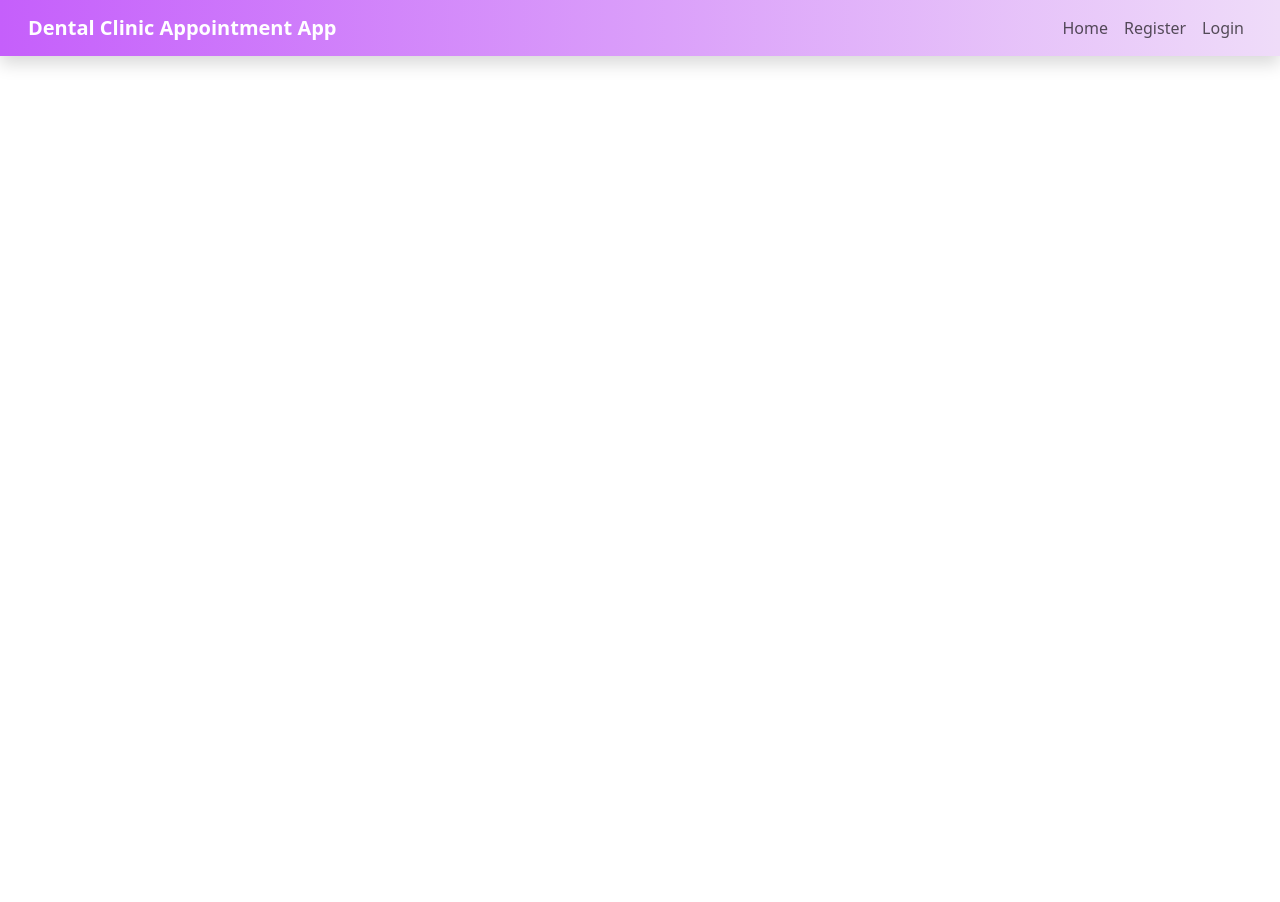
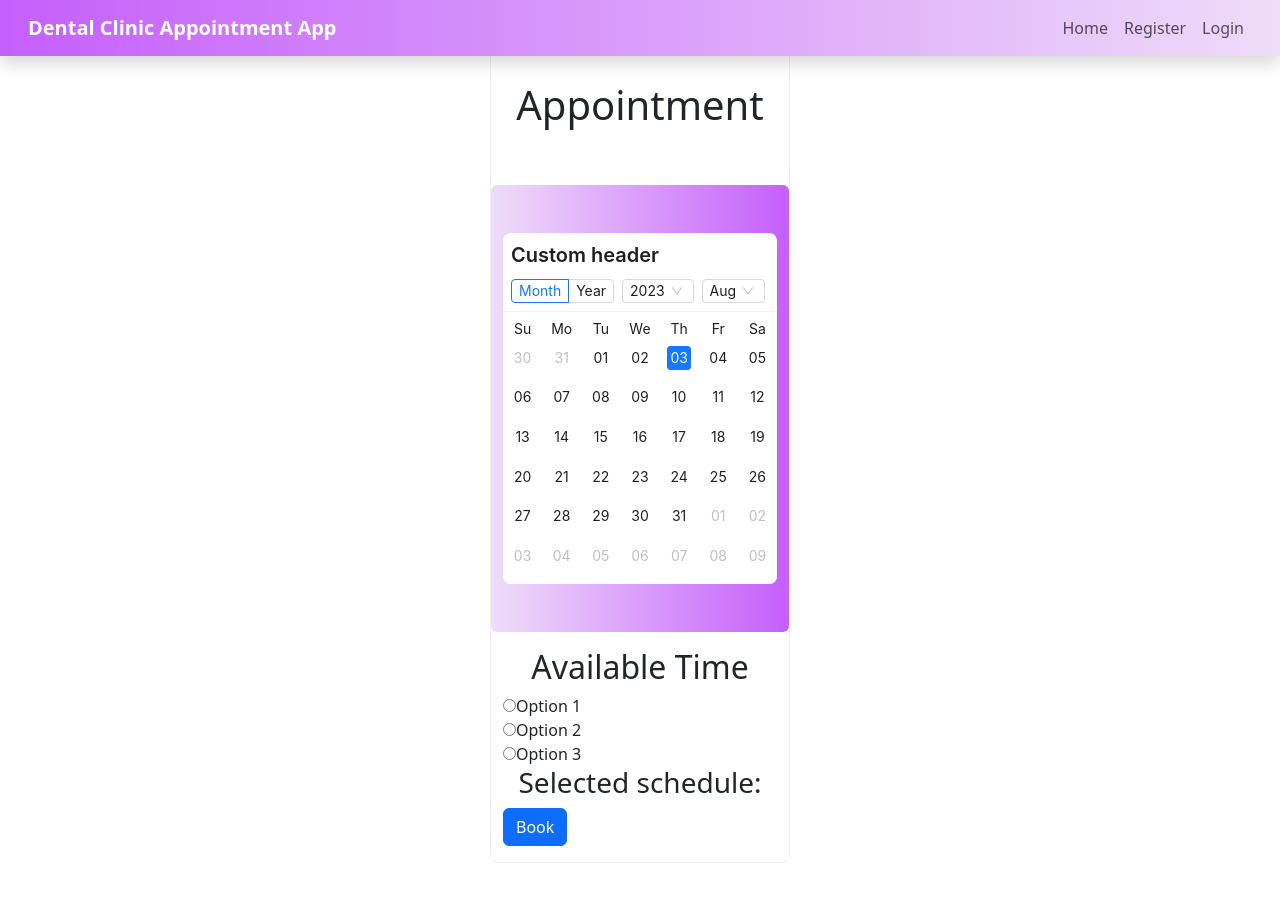
Before and after one commit to AlexisDeGuzman/dental-booking-frontend, a React (Create React App) app: page /appointments in a window 1280 px wide. Shown: the top 902 px of the page. Before the commit the page ends 800 px from the top, so only its background shows below. Built offline with nearby package versions, Linux system fonts and the light colour scheme; no server answers.

Commit message:
Installed antd, added calendar and radio buttons in appointment

```diff
--- a/package.json
+++ b/package.json
@@ -3,9 +3,11 @@
   "version": "0.1.0",
   "private": true,
   "dependencies": {
+    "@ant-design/icons": "^5.2.4",
     "@testing-library/jest-dom": "^5.17.0",
     "@testing-library/react": "^13.4.0",
     "@testing-library/user-event": "^13.5.0",
+    "antd": "^5.8.1",
     "bootstrap": "^5.3.1",
     "react": "^18.2.0",
     "react-bootstrap": "^2.8.0",
--- a/src/pages/Appointments.js
+++ b/src/pages/Appointments.js
@@ -1,8 +1,182 @@
+import { useState, useEffect } from 'react';
 
-const Appointments = () => {
+import React from 'react';
+import dayjs from 'dayjs';
+import 'dayjs/locale/zh-cn';
+import dayLocaleData from 'dayjs/plugin/localeData';
+import { Calendar, Col, Radio, Row, Select, Typography, theme } from 'antd';
+import { Container, Row as RowBstrap, Col as ColBstrap, Button } from 'react-bootstrap';
+dayjs.extend(dayLocaleData);
+
+
+
+const Appointment = () => {
+    // Get the current date in the format "YYYY-MM-DD"
+    const currentDate = dayjs().format('YYYY-MM-DD');
+
+    // Initialization
+    const { token } = theme.useToken();
+    const [ date, setDate ] = useState(currentDate);
+    const [ time, setTime ] = useState('');
+    const [selectedValue, setSelectedValue] = useState(null);
+
+    // Handle date selection
+    const onDateSelect = (date) => {
+        setDate(date.format('YYYY-MM-DD'));
+    };
+
+    const wrapperStyle = {
+        width: 300,
+        border: `1px solid ${token.colorBorderSecondary}`,
+        borderRadius: token.borderRadiusLG,
+    };
+
+    // Handler function to update the selected value in radio buttons
+    const handleRadioChange = (event) => {
+      setTime(event.target.value);
+      setSelectedValue(event.target.value);
+    };
+
+
+    useEffect(()=>{
+        console.log(date);
+    },[date])
+
     return (
-        <h1>Appointments</h1>
-    );
+    <Container style={wrapperStyle} className='my-5 pt-3 justify-content-center'>
+        <h1 className='text-center mt-3'>Appointment</h1>
+        <RowBstrap>
+            <ColBstrap xs={12} className = 'mt-5 py-5 rounded col-6 mx-auto bg-light' style={{backgroundImage: 'linear-gradient(to left, #C55FFB, #EFDCF9)'}}>
+                <Calendar
+                    fullscreen={false}
+                    headerRender={({ value, type, onChange, onTypeChange }) => {
+                        const start = 0;
+                        const end = 12;
+                        const monthOptions = [];
+                        let current = value.clone();
+                        const localeData = value.localeData();
+                        const months = [];
+                        for (let i = 0; i < 12; i++) {
+                            current = current.month(i);
+                            months.push(localeData.monthsShort(current));
+                        }
+                        for (let i = start; i < end; i++) {
+                            monthOptions.push(
+                                <Select.Option key={i} value={i} className="month-item">
+                                    {months[i]}
+                                </Select.Option>,
+                            );
+                        }
+                        const year = value.year();
+                        const month = value.month();
+                        const options = [];
+                        for (let i = year - 10; i < year + 10; i += 1) {
+                            options.push(
+                                <Select.Option key={i} value={i} className="year-item">
+                                    {i}
+                                </Select.Option>,
+                            );
+                        }
+                        return (
+                            <div
+                                style={{
+                                    padding: 8,
+                                }}
+                            >
+                                <Typography.Title level={4}>Custom header</Typography.Title>
+                                <Row gutter={8}>
+                                    <Col>
+                                        <Radio.Group
+                                            size="small"
+                                            onChange={(e) => onTypeChange(e.target.value)}
+                                            value={type}
+                                        >
+                                            <Radio.Button value="month">Month</Radio.Button>
+                                            <Radio.Button value="year">Year</Radio.Button>
+                                        </Radio.Group>
+                                    </Col>
+                                    <Col>
+                                        <Select
+                                            size="small"
+                                            popupMatchSelectWidth={false}
+                                            className="my-year-select"
+                                            value={year}
+                                            onChange={(newYear) => {
+                                                const now = value.clone().year(newYear);
+                                                onChange(now);
+                                            }}
+                                        >
+                                            {options}
+                                        </Select>
+                                    </Col>
+                                    <Col>
+                                        <Select
+                                            size="small"
+                                            popupMatchSelectWidth={false}
+                                            value={month}
+                                            onChange={(newMonth) => {
+                                                const now = value.clone().month(newMonth);
+                                                onChange(now);
+                                            }}
+                                        >
+                                            {monthOptions}
+                                        </Select>
+                                    </Col>
+                                </Row>
+                            </div>
+                        );
+                    }}
+                    onSelect={onDateSelect}
+                />
+            </ColBstrap>
+        </RowBstrap>
+        <RowBstrap className='my-3'>
+            <ColBstrap>
+                <h2 className='text-center'>Available Time</h2>
+                <div>
+                    <label>
+                        <input
+                            type="radio"
+                            value="option1"
+                            checked={selectedValue === 'option1'}
+                            onChange={handleRadioChange}
+                        />
+                        Option 1
+                    </label>
+                </div>
+                <div>
+                    <label>
+                        <input
+                            type="radio"
+                            value="option2"
+                            checked={selectedValue === 'option2'}
+                            onChange={handleRadioChange}
+                        />
+                        Option 2
+                    </label>
+                </div>
+                <div>
+                    <label>
+                        <input
+                            type="radio"
+                            value="option3"
+                            checked={selectedValue === 'option3'}
+                            onChange={handleRadioChange}
+                        />
+                        Option 3
+                    </label>
+                </div>
+
+                <h3 className='text-center'>Selected schedule:</h3>
+
+                {selectedValue && <div>{`${date} ${selectedValue}`}</div>}
+
+                <Button>Book</Button>
+            </ColBstrap>
+        </RowBstrap>
+
+
+    </Container>
+  );
 };
-
-export default Appointments;
+export default Appointment;
```
Also changed, not shown: 1 other file (tests, documents, lock files or other folders).
